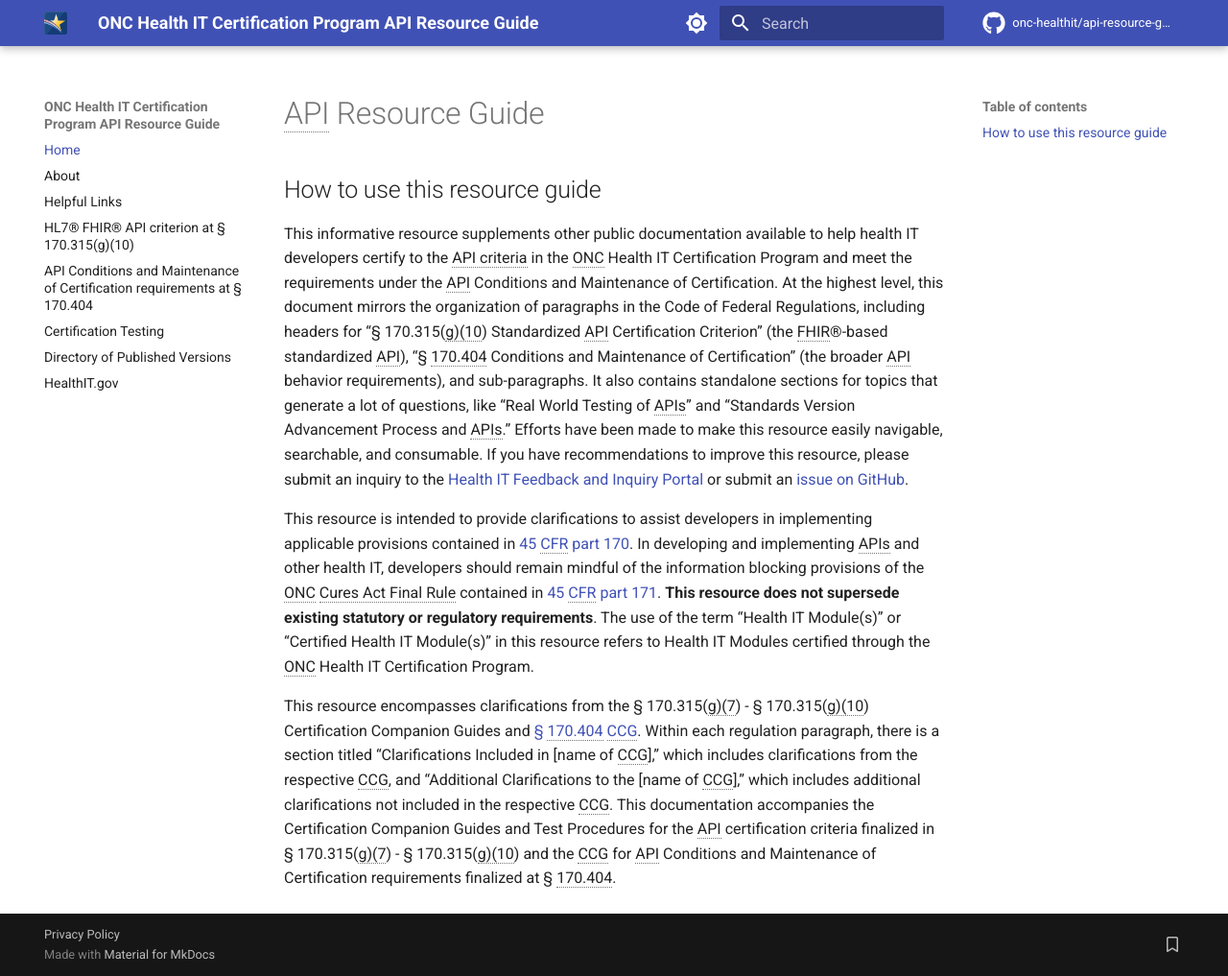
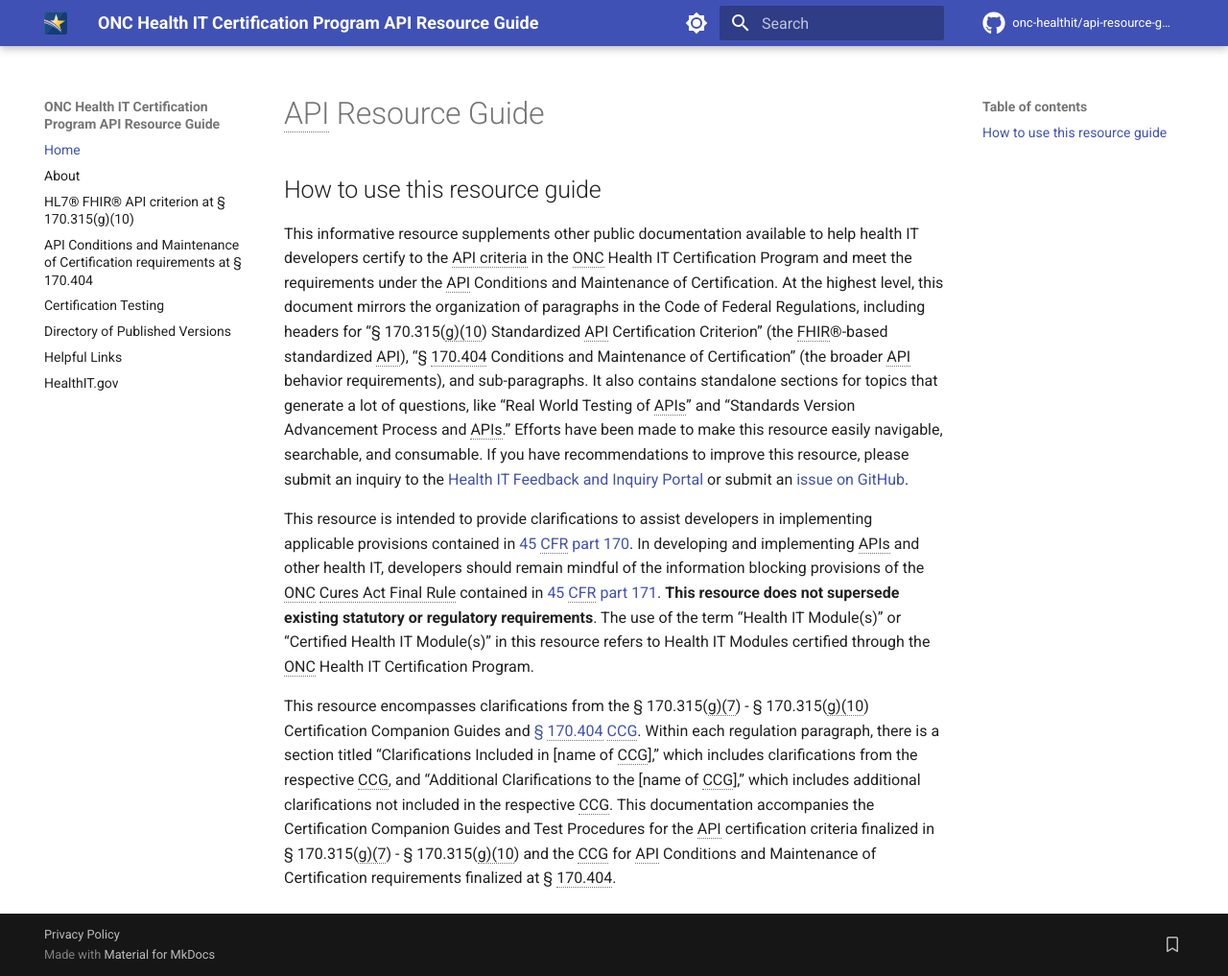
Before and after one commit to onc-healthit/api-resource-guide, an MkDocs documentation site: the page built from docs/index.md, in a window 1280 px wide and 1017 px high. Shown: the whole window at 96% size. Built offline with MkDocs 1.6.1 and Material for MkDocs 9.7.7, drawn with Linux system fonts in a browser that asks for light colours; comment, search, counter and statistics services are not loaded; the version menu is left out; part of the change alters nothing that is shown.

```diff
--- a/mkdocs.yml
+++ b/mkdocs.yml
@@ -2,11 +2,11 @@ site_name: ONC Health IT Certification Program API Resource Guide
 nav:
   - Home: index.md
   - About: about.md
-  - Helpful Links: helpful-links.md
   - HL7&#174 FHIR&#174 API criterion at § 170.315(g)(10): g10-criterion.md
   - API Conditions and Maintenance of Certification requirements at § 170.404: 404-conditions-maintenance.md
   - Certification Testing: certification-testing.md
   - Directory of Published Versions: version-directory.md
+  - Helpful Links: helpful-links.md
   - HealthIT.gov: https://www.healthit.gov/
   # - HealthIT.gov Drupal API: healthit-drupal-api.md
 copyright: >
```
